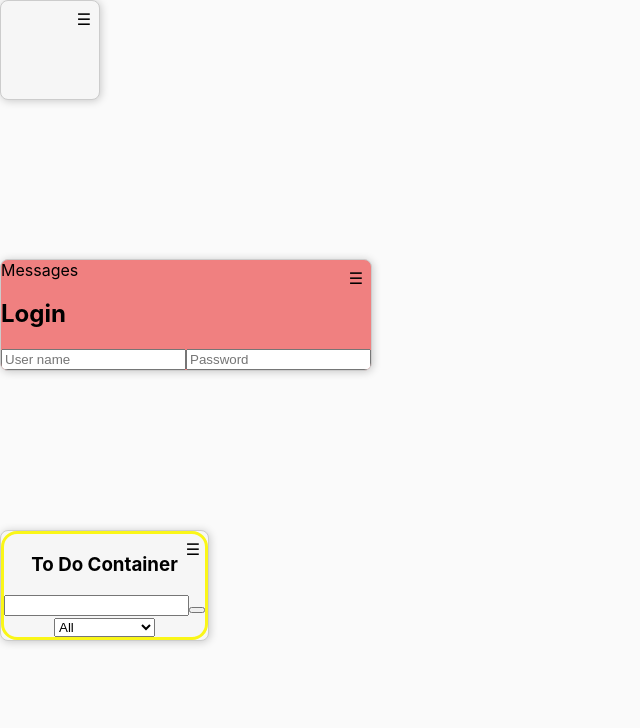
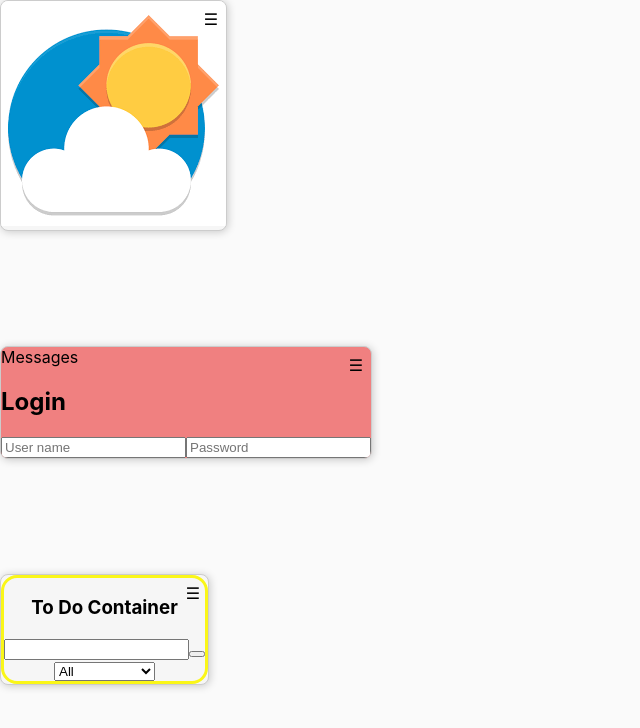
Before and after one commit to Earle-Poole/cool-dash, a React (Create React App) app: page / in a window 1280 px wide. Shown: the top 728 px of the page, without its empty margins (0-640 px from the left). Built offline with nearby package versions, Linux system fonts and the light colour scheme.

Commit message:
Added weather place holder

```diff
--- a/src/molecules/weather/Weather.tsx
+++ b/src/molecules/weather/Weather.tsx
@@ -1,7 +1,12 @@
 import styles from './weather.module.css'
+import weatherIcon from '../../assets/weather-placeholder.png'
 
 const Weather = () => {
-  return <div className={styles.weather}></div>
+  return (
+    <div className={styles.weather}>
+      <img src={weatherIcon} alt='weather icon' />
+    </div>
+  )
 }
 
 export default Weather
```
Also changed, not shown: src/assets/weather-placeholder.png (added).
